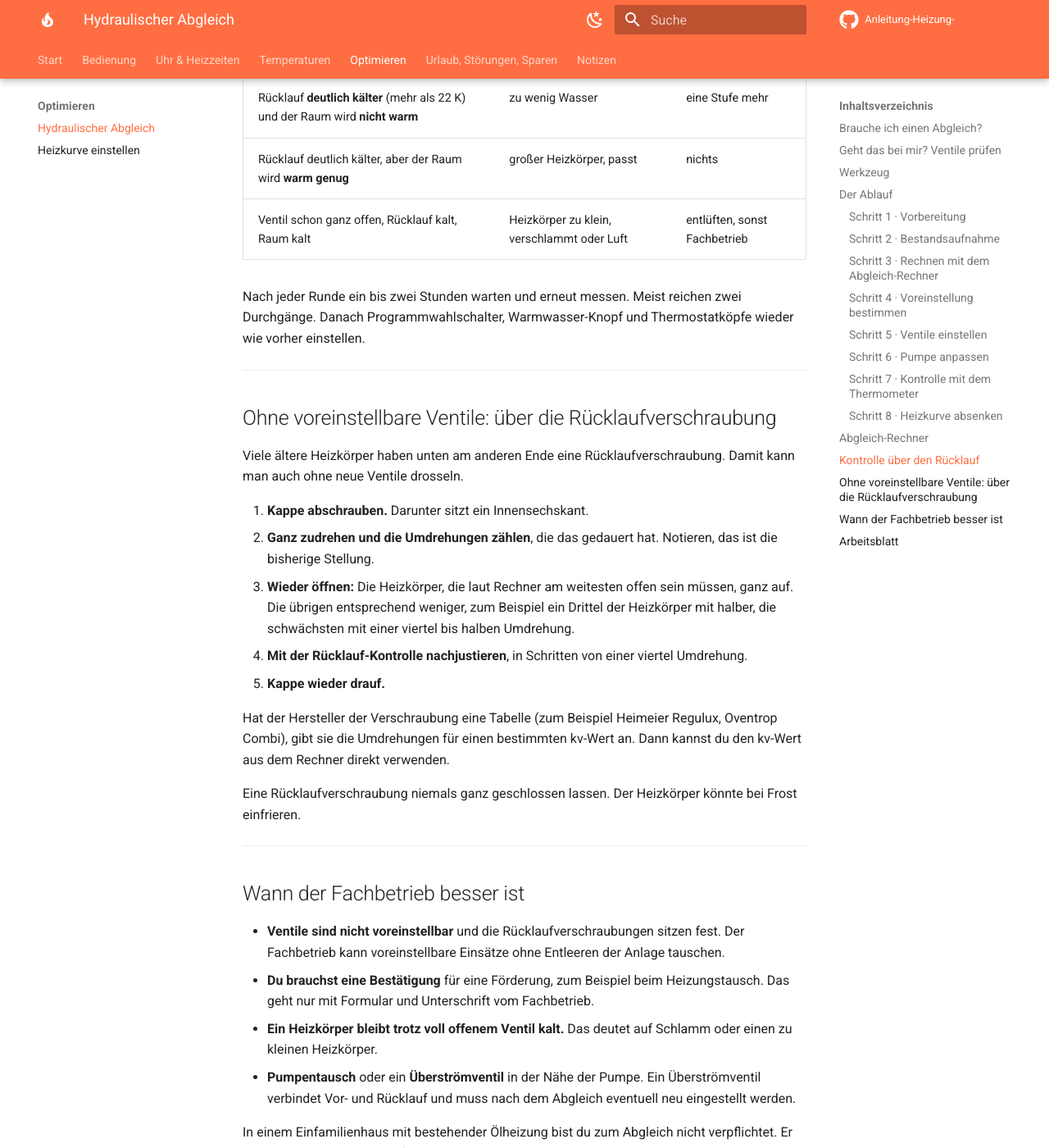
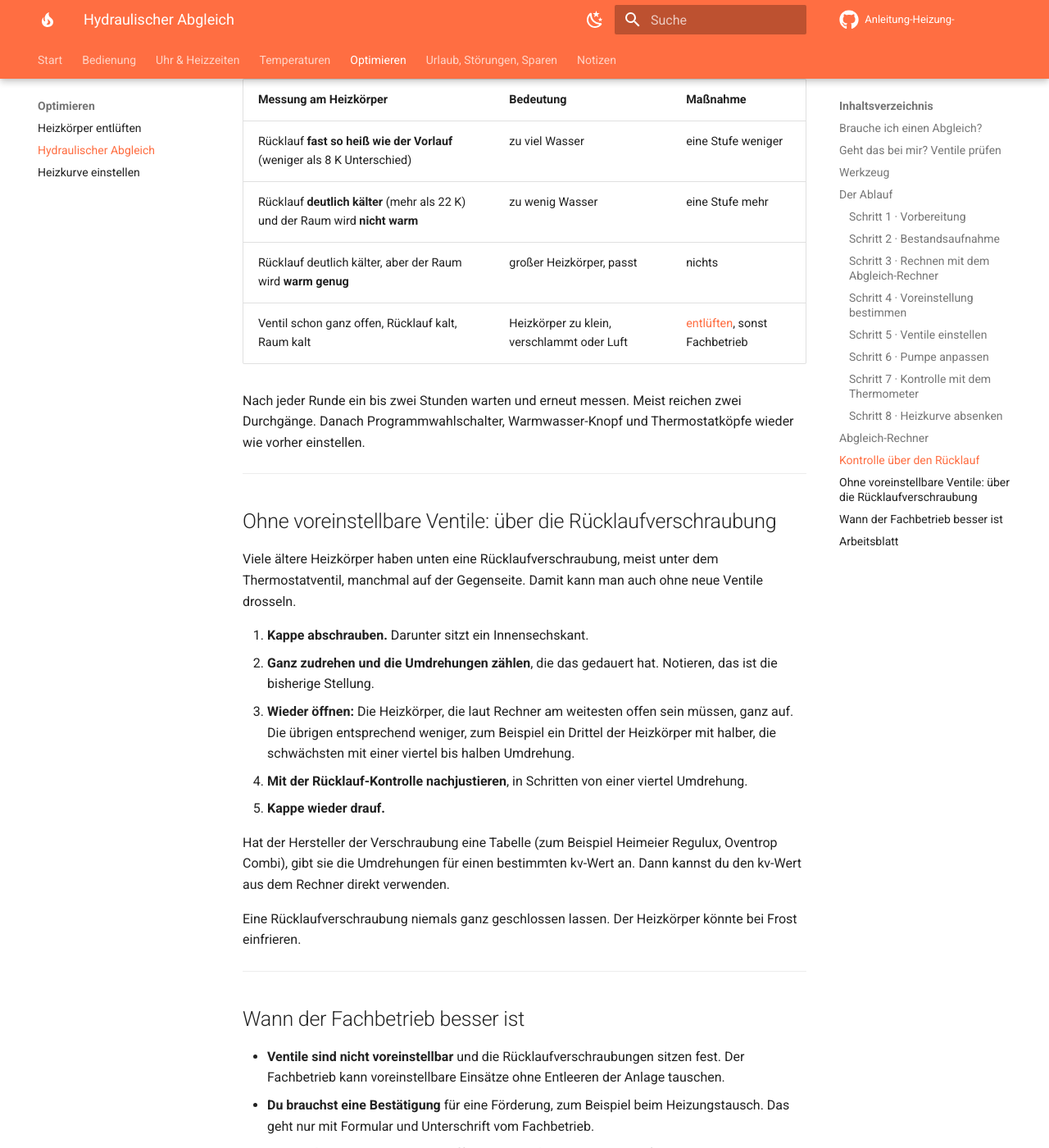
Before and after one commit to matzeknusper/Anleitung-Heizung-, an MkDocs documentation site: the page built from docs/abgleich.md, in a window 1280 px wide and 1400 px high, scrolled down 7832 px. Shown: the whole window at 82% size. Built offline with MkDocs 1.6.1 and Material for MkDocs 9.7.7, drawn with Linux system fonts in a browser that asks for light colours; comment, search, counter and statistics services are not loaded; some of the changed text lies outside the part shown.

Commit message:
Heizkörper entlüften: Anleitung für die Trimatik-Anlage
Neue Seite "Heizkörper entlüften" als erster Punkt unter "Optimieren":
- Anzeichen, Skizze der Ventile am Heizkörper (Hell/Dunkel), Werkzeug,
  sieben Schritte mit Trimatik-Bezug (Pumpe über den Anlagenschalter
  aus, warum nicht Programm Abschaltbetrieb), Reihenfolge der Heizkörper,
  Solldruck nach Etagen und 3 bar Höchstdruck laut Typenschild,
  Wasser nachfüllen nur mit Systemtrenner, Störungstabelle, abhakbare
  Checkliste.
- Alle drei Optimier-Seiten zeigen die Reihenfolge Entlüften, Abgleich,
  Heizkurve und verlinken einander. Startseite und README verweisen auf
  die drei Anleitungen.
- Abgleich: Lage der Rücklaufverschraubung korrigiert (meist unter dem
  Thermostatventil).

Co-Authored-By: Claude Opus 5.5 <noreply@anthropic.com>
Claude-Session: https://claude.ai/code/session_01EqTYBU3fc4f6Ho8awwJZFY

```diff
--- a/docs/abgleich.md
+++ b/docs/abgleich.md
@@ -10,6 +10,11 @@ ein Heizkreis **ohne Mischer**, Heizkörper, Warmwasserspeicher mit eigener Lade
     Kessel zu viel heißes Wasser und die weit entfernten zu wenig. Beim Abgleich drosselst
     du jeden Heizkörper so, dass er genau die Wassermenge bekommt, die sein Raum braucht.
     Dafür stellst du an jedem Ventil einen festen Wert ein, die **Voreinstellung**.
+
+!!! tip "Die richtige Reihenfolge"
+
+    **1. [Entlüften](entlueften.md)** → **2. Hydraulischer Abgleich** →
+    **3. [Heizkurve einstellen](heizkurve.md)**. Jeder Schritt baut auf dem vorherigen auf.
 
 ---
 
@@ -57,7 +62,7 @@ Heizkörper solche haben, siehst du in fünf Minuten.
 | **Ring mit Zahlen 1 bis 6 oder 1 bis 8 und „N“**, z. B. Heimeier V-exact, Oventrop AV 9 | Voreinstellbar. Eingestellt wird meist mit einem kleinen Schlüssel des Herstellers. |
 | **Ring mit Zahlen 1 bis 7 und „N“**, oft rot oder grau, z. B. Danfoss RA-N | Voreinstellbar. Bei Danfoss geht das meist von Hand: Ring anheben und drehen. |
 | **Keine Zahlen am Oberteil** | Nicht voreinstellbar. Dann bleibt die Rücklaufverschraubung (siehe unten) oder ein Tausch der Ventil-Einsätze durch den Fachbetrieb. |
-| **Am anderen Ende unten eine Verschraubung mit Kappe**, darunter ein Innensechskant | Rücklaufverschraubung. Damit lässt sich drosseln, auch wenn das Thermostatventil nicht voreinstellbar ist. |
+| **Unten am Heizkörper eine Verschraubung mit Kappe**, meist unter dem Thermostatventil, manchmal auf der Gegenseite; darunter ein Innensechskant | Rücklaufverschraubung. Damit lässt sich drosseln, auch wenn das Thermostatventil nicht voreinstellbar ist. |
 
 Die Zahlen 1 bis 5 auf dem **Thermostatkopf** sind nicht die Voreinstellung. Sie geben nur
 die gewünschte Raumtemperatur an.
@@ -82,7 +87,7 @@ die gewünschte Raumtemperatur an.
 
 ### Schritt 1 · Vorbereitung
 
-- **Heizkörper entlüften und Anlagendruck prüfen.** Luft verfälscht alles.
+- **[Heizkörper entlüften](entlueften.md) und Anlagendruck prüfen.** Luft verfälscht alles.
 - **Heizkörper freiräumen**, keine Möbel oder dicken Vorhänge davor.
 - **Ausgangslage notieren:** Pumpenstufe, Heizkurve, Stellung jedes Ventils.
 
@@ -224,7 +229,7 @@ um 45 °C Rücklauf.
 | Rücklauf **fast so heiß wie der Vorlauf** (weniger als 8 K Unterschied) | zu viel Wasser | eine Stufe weniger |
 | Rücklauf **deutlich kälter** (mehr als 22 K) und der Raum wird **nicht warm** | zu wenig Wasser | eine Stufe mehr |
 | Rücklauf deutlich kälter, aber der Raum wird **warm genug** | großer Heizkörper, passt | nichts |
-| Ventil schon ganz offen, Rücklauf kalt, Raum kalt | Heizkörper zu klein, verschlammt oder Luft | entlüften, sonst Fachbetrieb |
+| Ventil schon ganz offen, Rücklauf kalt, Raum kalt | Heizkörper zu klein, verschlammt oder Luft | [entlüften](entlueften.md), sonst Fachbetrieb |
 
 Nach jeder Runde ein bis zwei Stunden warten und erneut messen. Meist reichen zwei
 Durchgänge. Danach Programmwahlschalter, Warmwasser-Knopf und Thermostatköpfe wieder wie
@@ -234,7 +239,8 @@ vorher einstellen.
 
 ## Ohne voreinstellbare Ventile: über die Rücklaufverschraubung
 
-Viele ältere Heizkörper haben unten am anderen Ende eine Rücklaufverschraubung. Damit kann
+Viele ältere Heizkörper haben unten eine Rücklaufverschraubung, meist unter dem
+Thermostatventil, manchmal auf der Gegenseite. Damit kann
 man auch ohne neue Ventile drosseln.
 
 1. **Kappe abschrauben.** Darunter sitzt ein Innensechskant.
--- a/docs/stylesheets/extra.css
+++ b/docs/stylesheets/extra.css
@@ -37,3 +37,21 @@
 [data-md-color-scheme="slate"] .md-typeset img[src$="programmwahlschalter.png"] {
   filter: brightness(0.9);
 }
+
+/* Skizze Heizkörper (Entlüften) */
+.md-typeset .hz-fig { margin: 1em 0; width: 100%; }
+.hz-svg { width: 100%; max-width: 760px; height: auto; display: block; margin: 0 auto; }
+.hz-body { fill: var(--md-default-fg-color--lightest); stroke: var(--md-default-fg-color); stroke-width: 2; }
+.hz-ribs line { stroke: var(--md-default-fg-color--lighter); stroke-width: 1.5; }
+.hz-air circle { fill: var(--md-default-bg-color); stroke: var(--md-default-fg-color--light); stroke-width: 1.5; }
+.hz-pipe { fill: none; stroke-width: 6; stroke-linecap: round; stroke-linejoin: round; }
+.hz-pipe--vl { stroke: #eb6834; }
+.hz-pipe--rl { stroke: #2a78d6; }
+[data-md-color-scheme="slate"] .hz-pipe--vl { stroke: #d95926; }
+[data-md-color-scheme="slate"] .hz-pipe--rl { stroke: #3987e5; }
+.hz-part, .hz-head { fill: var(--md-default-bg-color); stroke: var(--md-default-fg-color); stroke-width: 2; }
+.hz-key { fill: var(--md-accent-fg-color); }
+.hz-label { fill: var(--md-default-fg-color); font-size: 14px; font-weight: 700; font-family: var(--md-text-font-family); }
+.hz-sub { fill: var(--md-default-fg-color--light); font-size: 12px; font-family: var(--md-text-font-family); }
+.hz-lead { stroke: var(--md-default-fg-color--light); stroke-width: 1; }
+.hz-fig figcaption { color: var(--md-default-fg-color--light); font-size: .68rem; text-align: center; }
--- a/mkdocs.yml
+++ b/mkdocs.yml
@@ -46,6 +46,7 @@ nav:
   - Uhr & Heizzeiten: heizzeiten.md
   - Temperaturen: temperaturen.md
   - Optimieren:
+      - Heizkörper entlüften: entlueften.md
       - Hydraulischer Abgleich: abgleich.md
       - Heizkurve einstellen: heizkurve.md
   - Urlaub, Störungen, Sparen: betrieb.md
@@ -60,6 +61,9 @@ markdown_extensions:
       permalink: true
       toc_depth: 3
   - pymdownx.details
+  - pymdownx.tasklist:
+      custom_checkbox: true
+      clickable_checkbox: true
   - pymdownx.superfences:
       custom_fences:
         - name: mermaid
```
Also changed, not shown: README.md (+5 -0 lines), docs/entlueften.md (added, +207 -0 lines), docs/heizkurve.md (+7 -2 lines), docs/index.md (+6 -0 lines).
